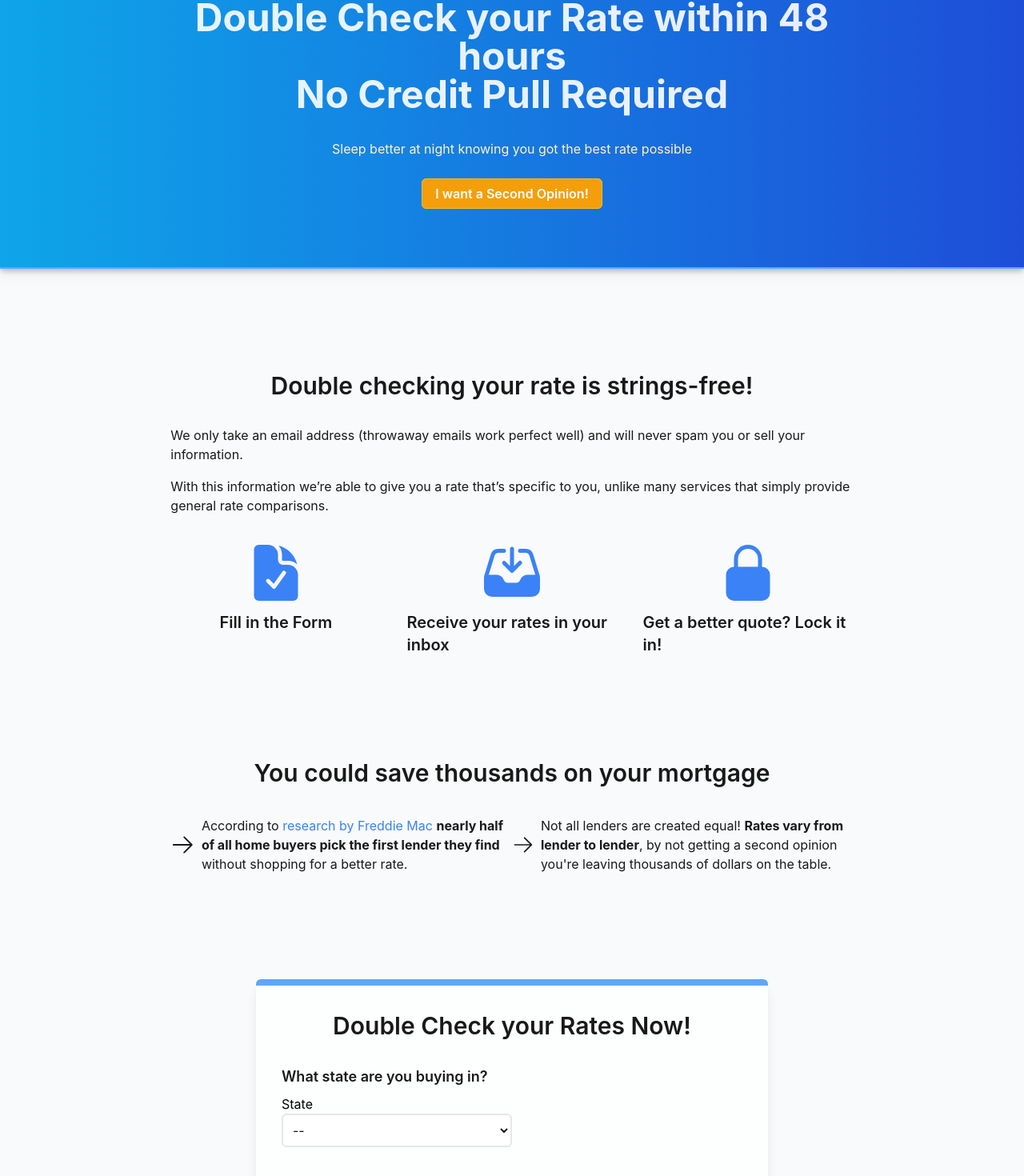
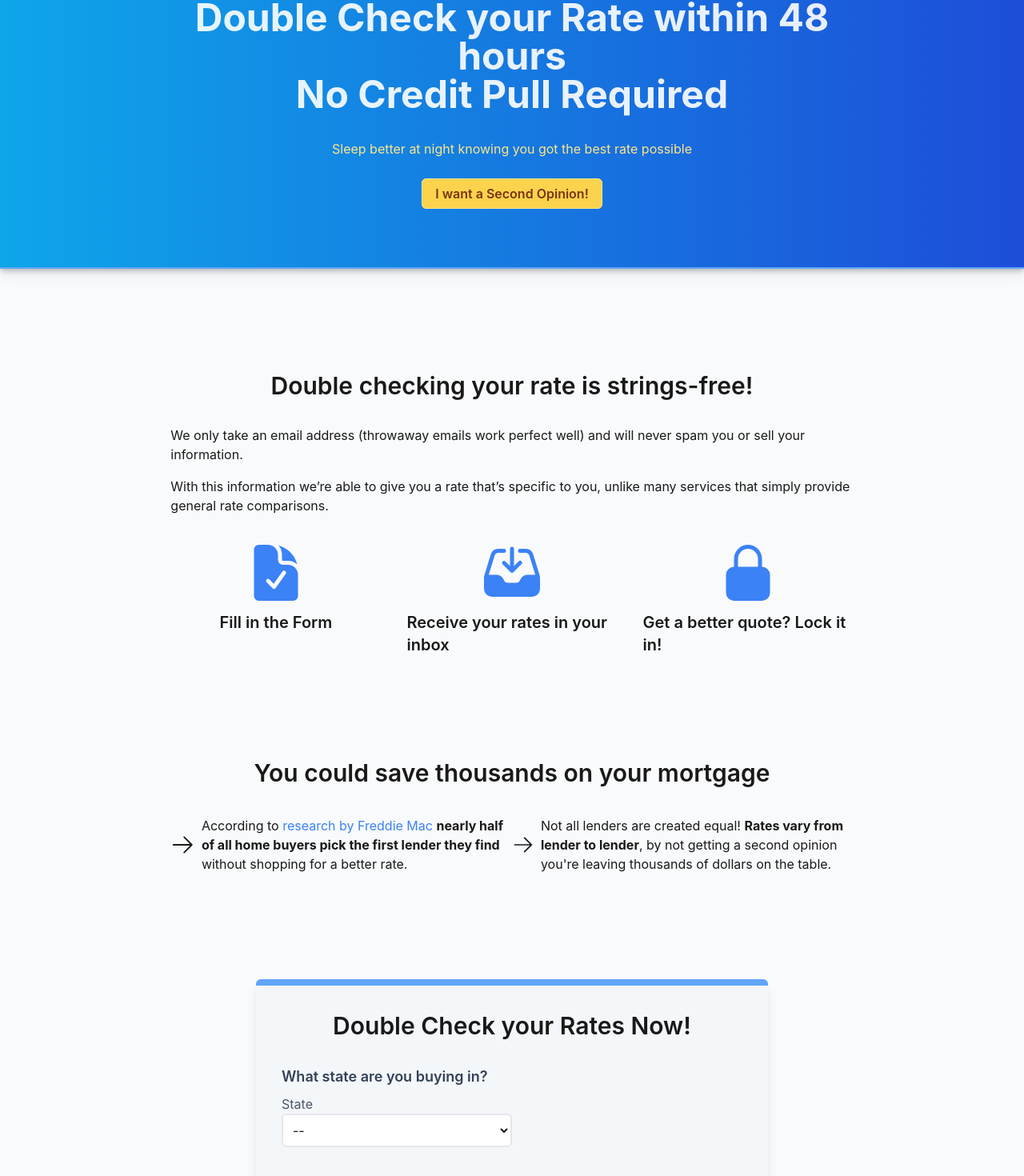
Before and after one commit to Uselysses/rate-checker, a Next.js app: page / in a window 1280 px wide. Shown: the part 82-1552 px from the top of the page at 80% size. Built offline with nearby package versions, Linux system fonts and the light colour scheme.

Commit message:
3rd design pass

```diff
--- a/pages/index.tsx
+++ b/pages/index.tsx
@@ -282,12 +282,12 @@ const FormField = () => {
         </div>
 
         <div className="space-y-1">
-          <legend>Are you self-employed?</legend>
+          <legend className="text-slate-600">Are you self-employed?</legend>
           <BinaryRadioButtons field="selfEmployed"  />
         </div>
 
         <div className="space-y-1">
-          <legend>Do you have any impounds?</legend>
+          <legend className="text-slate-600">Do you have any impounds?</legend>
           <BinaryRadioButtons field="impounds"  />
         </div>
       </fieldset>
@@ -411,7 +411,7 @@ const Home: NextPage = () => {
       <div className="bg-gradient-to-r from-sky-500 to-blue-700 py-20 border-b-2 border-blue-400 shadow-md drop-shadow-lg">
         <section className="text-center">
           <h1 className="text-white/90">Double Check your Rate within 48 hours <br/> No Credit Pull Required</h1>
-          <p className="text-amber-100">Sleep better at night knowing you got the best rate possible</p>
+          <p className="text-amber-200">Sleep better at night knowing you got the best rate possible</p>
           <div className="space-x-8">
             <a
               className="primary-button"
@@ -459,7 +459,7 @@ const Home: NextPage = () => {
         </ul>
       </section>
 
-      <section id="form" className="border-t-8 border-blue-400 rounded-md md:p-8 md:max-w-screen-sm md:mx-auto bg-white/80 shadow-lg p-4">
+      <section id="form" className="border-t-8 border-blue-400 rounded-md md:p-8 bg-slate-100/50 md:max-w-screen-sm md:mx-auto shadow-lg p-4">
         <h2 className="text-center">Double Check your Rates Now!</h2>
         <FormProvider {...methods}>
           <form onSubmit={methods.handleSubmit(onSubmit)} className="flex flex-col gap-4 md:mx-auto">
--- a/styles/globals.css
+++ b/styles/globals.css
@@ -22,7 +22,7 @@
     @apply w-5/6 md:w-4/6 mx-auto;
   }
   label {
-    @apply text-black;
+    @apply text-slate-600;
     @apply inline-block;
   }
   input {
@@ -41,6 +41,7 @@
   fieldset > legend {
     @apply mt-4;
     @apply text-lg font-semibold;
+    @apply text-slate-700
   }
   fieldset > div {
   }
@@ -51,6 +52,7 @@
   .radio-card {
     @apply inline-flex items-center space-x-2 border-2 rounded-md p-2;
     @apply hover:bg-blue-100 hover:border-blue-400;
+    @apply bg-white;
   }
   .radio-card > input {
     @apply w-5 h-5;
@@ -63,7 +65,7 @@
 
   }
   .primary-button {
-    @apply border px-4 py-2 rounded-md bg-amber-500 border-amber-400 text-white font-semibold hover:bg-amber-400 hover:text-black/80 hover:shadow-md;
+    @apply border px-4 py-2 rounded-md bg-amber-300 border-amber-200 text-amber-900 font-semibold hover:bg-amber-200 hover:text-black/80 hover:shadow-md;
   }
   .secondary-button {
     @apply border px-4 py-2 rounded-md bg-blue-500 text-white/90 font-semibold hover:bg-blue-400 hover:text-white hover:shadow-md;
```
